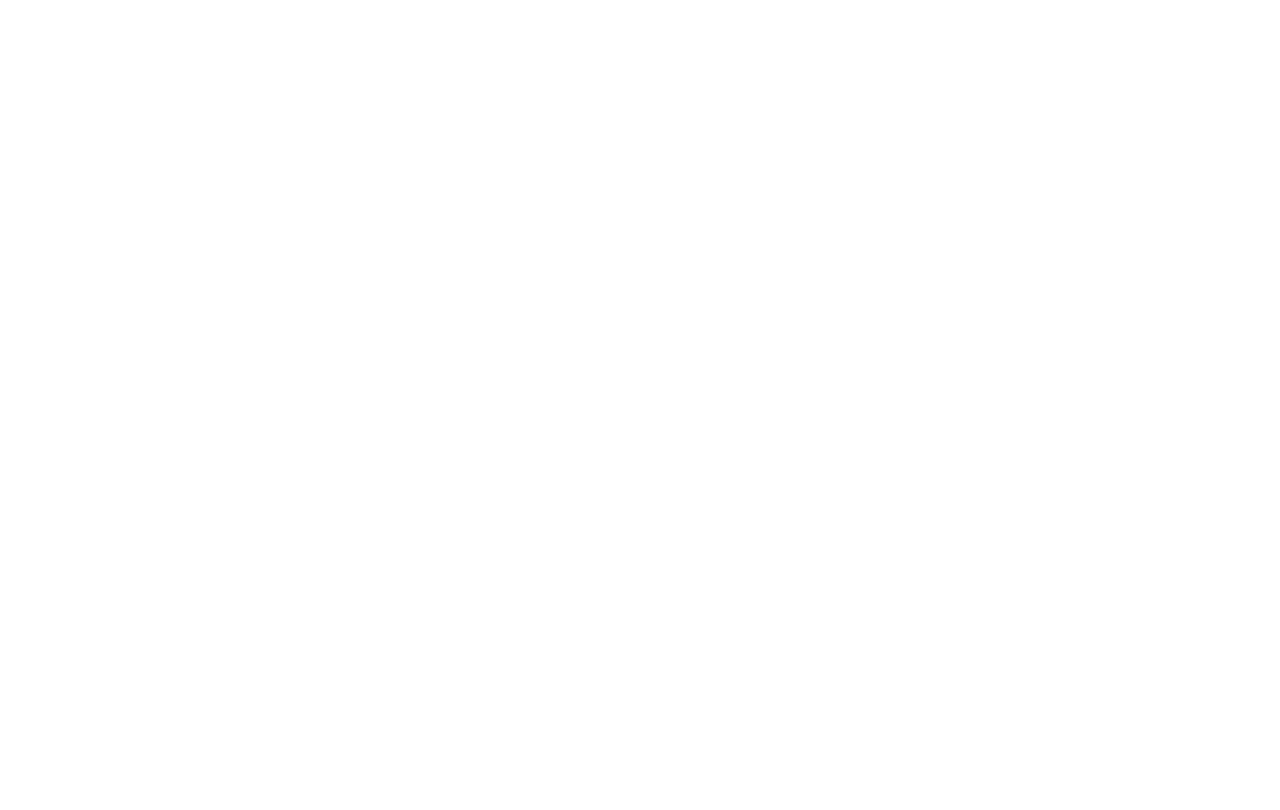
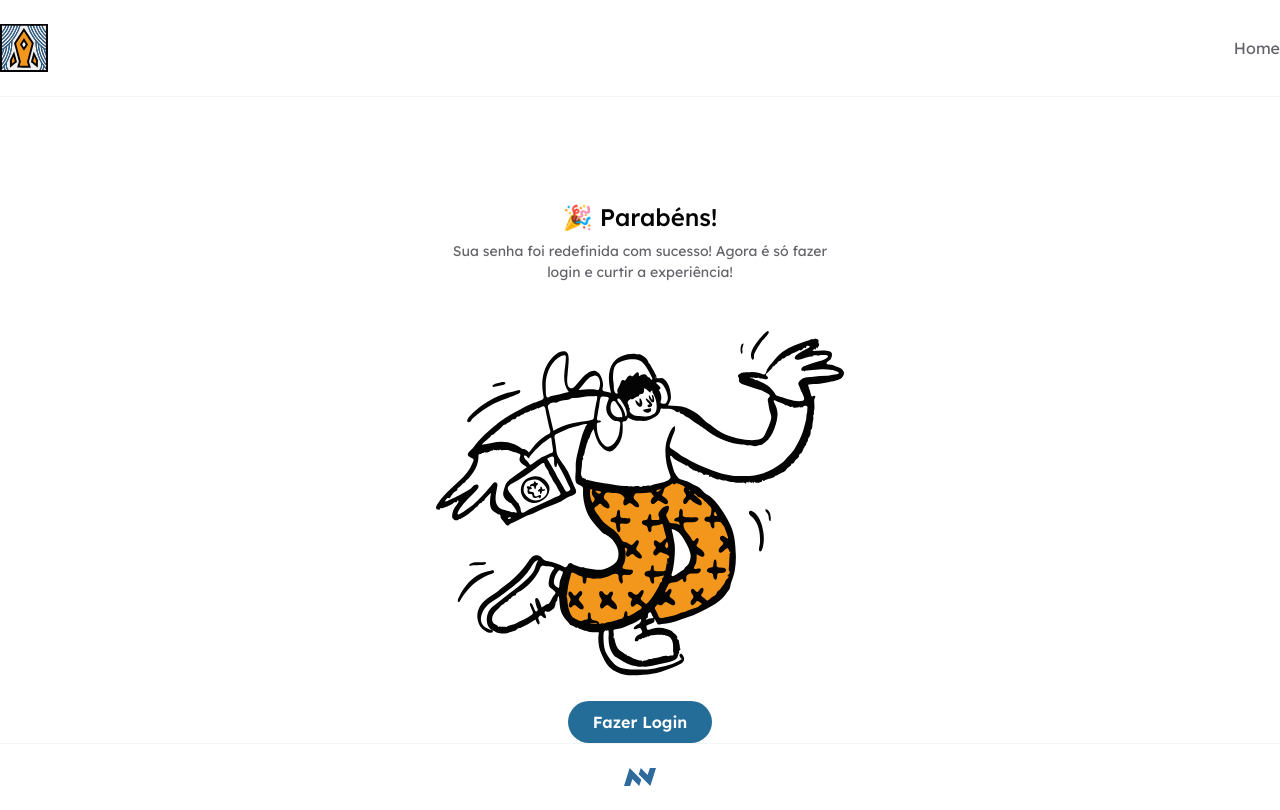
Before and after one commit to FilipiR22/front-anamnesia, a React (Vite) app: page /password-reset-success in a window 1280 px wide. Before the commit this address had no page. Built offline with nearby package versions, Linux system fonts and the light colour scheme.

Commit message:
finalizando a tela de sucesso ao resetar senha

```diff
--- a/src/components/Header.jsx
+++ b/src/components/Header.jsx
@@ -1,10 +1,12 @@
 import logo_awe from '../assets/logo_anamnesia.svg';
+import { Link } from 'react-router-dom';
 
 function Header() {
     return (
         <header className="border-b border-gray-100">
-            <div className="container mx-auto py-6">
+            <div className="container mx-auto py-6 flex justify-between items-center">
                 <img src={logo_awe} alt="Imagem da Logo do Anamnesia" />
+                <Link to='/'>Home</Link>
             </div>
         </header>
     );
--- a/src/pages/Home.jsx
+++ b/src/pages/Home.jsx
@@ -18,6 +18,7 @@
                     <Link to="/password-recovery" className="text-blue-500 underline">/password-recovery</Link>
                     <Link to="/link-recovery" className="text-blue-500 underline">/RecoveryLinkSend</Link>
                     <Link to="/password-reset" className="text-blue-500 underline">/password-reset</Link>
+                    <Link to="/password-reset-success" className="text-blue-500 underline">/password-reset-success</Link>
                 </main>
                 <Footer />
             </div>
--- a/src/pages/PasswordResetScreen.jsx
+++ b/src/pages/PasswordResetScreen.jsx
@@ -1,6 +1,5 @@
 import Header from "../components/Header";
 import Footer from "../components/Footer";
-import { Link } from 'react-router-dom';
 import InputPrimary from "../components/InputPrimary";
 import BtnPrimary from "../components/BtnPrimary";
 import Title from "../components/Title";
--- /dev/null
+++ b/src/pages/PasswordResetSuccessScreen.jsx
@@ -0,0 +1,31 @@
+import Header from "../components/Header";
+import Footer from "../components/Footer";
+import imgSuccess from "../assets/img-success-reset-password.svg";
+import BtnPrimary from "../components/BtnPrimary";
+import Title from "../components/Title";
+
+function PasswordResetSuccessScreen() {
+    return (
+        <>
+            <div className="flex flex-col justify-between min-h-screen root-container">
+                <Header />
+                <main className="flex justify-center flex-1 mt-104">
+                    <div className="content-408 w-full max-w-md flex flex-col gap-12">
+                        <Title text_h1="🎉 Parabéns!">
+                            Sua senha foi redefinida com sucesso! Agora é só fazer login e curtir a experiência!
+                        </Title>
+                        <form action="" className="flex flex-col gap-6">
+                            <img src={imgSuccess} alt="" />
+                            <BtnPrimary className="m-auto">
+                                Fazer Login
+                            </BtnPrimary>
+                        </form>
+                    </div>
+                </main>
+                <Footer />
+            </div>
+        </>
+    );
+}
+
+export default PasswordResetSuccessScreen;
--- a/src/routes/AppRoutes.jsx
+++ b/src/routes/AppRoutes.jsx
@@ -10,6 +10,7 @@
 import PasswordRecoveryScreen from '../pages/PasswordRecoveryScreen';
 import RecoveryLinkSend from '../pages/RecoveryLinkSend';
 import PasswordResetScreen from '../pages/PasswordResetScreen';
+import PasswordResetSuccessScreen from '../pages/PasswordResetSuccessScreen';
 
 const AppRoutes = () => {
     return (
@@ -25,6 +26,7 @@
                 <Route path='/password-creation' element={<PasswordCreationScreen/>}/>
                 <Route path='/password-recovery' element={<PasswordRecoveryScreen/>}/>
                 <Route path='/password-reset' element={<PasswordResetScreen/>}/>
+                <Route path='/password-reset-success' element={<PasswordResetSuccessScreen/>}/>
                 <Route path='/link-recovery' element={<RecoveryLinkSend/>}/>
             </Routes>
         </BrowserRouter>
--- a/src/styles/output.css
+++ b/src/styles/output.css
@@ -594,6 +594,10 @@
   }
 }
 
+.m-auto {
+  margin: auto;
+}
+
 .mx-auto {
   margin-left: auto;
   margin-right: auto;
```
Also changed, not shown: src/assets/img-success-reset-password.svg (added).
